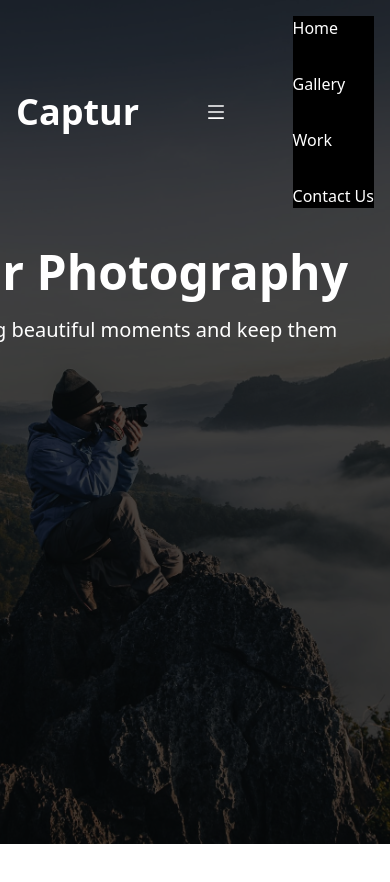
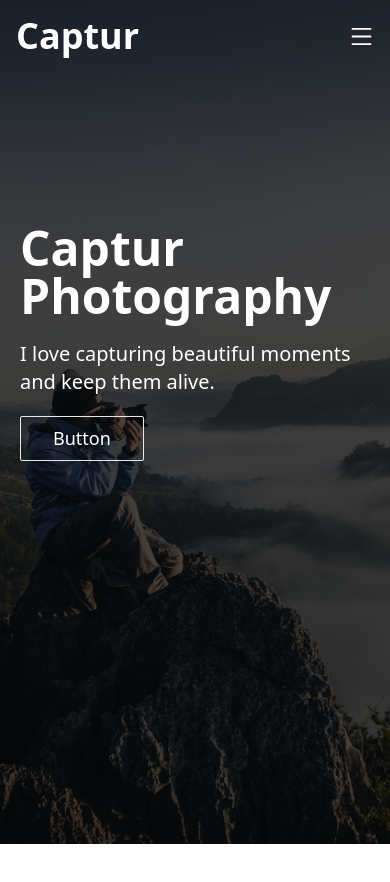
Before and after one commit to jsonwamuyu/photograpthy_next_app, a Next.js app: page / in a window 390 px wide. Shown: the top 882 px of the page. Built offline with nearby package versions, Linux system fonts and the light colour scheme.

Commit message:
Done with Navbar

```diff
--- a/components/Hero.tsx
+++ b/components/Hero.tsx
@@ -10,7 +10,7 @@ const Hero = ({heading, description}:HeroDetails) => {
     <div className='flex items-center justify-center h-screen mb-12 bg-fixed bg-center bg-cover bg-img'>
         {/* Overlay */}
         <div className='bg-black/70 absolute top-0 left-0 right-0 bottom-0 z-[2]'/>
-        <div className='p-5 text-white z-[2] -ml-[10rem] -mt-[10rem]'>
+        <div className='p-5 text-white z-[2]  -mt-[10rem]'>
             <h2 className='text-5xl font-bold'>{heading}</h2>
             <p className='text-xl py-5'>{description}</p>
             <button className='px-8 py-2 border hover:bg-white hover:text-black duration-300 ease-in-out text-white rounded-[2px] items-center justify-center flex text-[18px]'>Button</button>
--- a/components/Navbar.tsx
+++ b/components/Navbar.tsx
@@ -1,36 +1,63 @@
-import React from 'react';
+import React,{useState, useEffect} from 'react';
 import Link from 'next/link';
 import {AiOutlineMenu, AiOutlineClose} from 'react-icons/ai'
 
 const Navbar = () => {
+    // toggle mebole nav
+    const [toggle, setToggle] = useState(false);
+
+    // Backgound color change on scroll
+    const [bgColor, setBgColor] = useState('transparent');
+
+    // Text color change on scrolling
+    const [textColor, setTextColor] = useState("#ffffff");
+
+    const handleToggle = () =>{
+        setToggle(!toggle);
+    }
+
+    useEffect(() =>{
+        const changeColor = () =>{
+            if (window.scrollY >= 90) {
+                setBgColor("#ffffff");
+                setTextColor("#000000");
+            }else{
+                setBgColor("transparent");
+                setTextColor("#ffffff");
+            }
+        }
+        window.addEventListener('scroll', changeColor);
+    },[])
+
   return (
-    <nav className='fixed top-0 left-0 z-10 ease-in duration-300 w-full'>
+    <nav className='fixed top-0 left-0 z-10 ease-in duration-900 w-full' style={{backgroundColor:`${bgColor}`}}>
         <div className='flex justify-between items-center max-w-[1240px] m-auto p-4 text-white'>
             {/* Logo */}
             <Link href="/">
-                <h2 className='text-4xl font-bold'>Captur</h2>
+                <h2 className='text-4xl font-bold' style={{color:`${textColor}`}}>Captur</h2>
             </Link>
 
             {/* Menu */}
-            <ul className='hidden sm:flex space-x-8'>
-                <li><Link className='' href='/'>Home</Link></li>
-                <li><Link className='' href='/#gallery'>Gallery</Link></li>
-                <li><Link className='' href='/portifolio'>Work</Link></li>
-                <li><Link className='' href='/contact'>Contact Us</Link></li>
+            <ul className='hidden sm:flex space-x-8' style={{color:`${textColor}`}}>
+                <li><Link className='text-lg hover:text-gray-400' href='/'>Home</Link></li>
+                <li><Link className='text-lg hover:text-gray-400' href='/#gallery'>Gallery</Link></li>
+                <li><Link className='text-lg hover:text-gray-400' href='/portifolio'>Work</Link></li>
+                <li><Link className='text-lg hover:text-gray-400' href='/contact'>Contact Us</Link></li>
             </ul>
 
             {/* Mobile button */}
-            <div className='sm:hidden'>
-                <AiOutlineMenu size={20}/>
+            <div onClick={handleToggle} className='sm:hidden block z-10 cursor-pointer ease-in duration-300'>
+                {toggle ? <AiOutlineClose size={25} style={{color:`${textColor}`}}/> : <AiOutlineMenu size={25} style={{color:`${textColor}`}}/>}
             </div>
 
             {/* Mobile menu */}
-            <div className='sm:hidden bg-black text-white'>
+                <div className={toggle ? 'absolute flex justify-center items-center w-full h-screen sm:hidden bg-black text-white top-0 left-0 bottom-0 text-center ease-in duration-300'
+                : 'absolute flex justify-center items-center w-full h-screen sm:hidden bg-black text-white top-0 left-[-100%] bottom-0 text-center ease-in duration-300'}>
                 <ul className='flex flex-col space-y-8'>
-                    <li><Link className='' href='/'>Home</Link></li>
-                    <li><Link className='' href='/#gallery'>Gallery</Link></li>
-                    <li><Link className='' href='/portifolio'>Work</Link></li>
-                    <li><Link className='' href='/contact'>Contact Us</Link></li>
+                    <li><Link className='text-4xl hover:text-gray-500' href='/'>Home</Link></li>
+                    <li><Link className='text-4xl hover:text-gray-500' href='/#gallery'>Gallery</Link></li>
+                    <li><Link className='text-4xl hover:text-gray-500' href='/portifolio'>Work</Link></li>
+                    <li><Link className='text-4xl hover:text-gray-500' href='/contact'>Contact Us</Link></li>
                 </ul>
             </div>
         </div>
```
